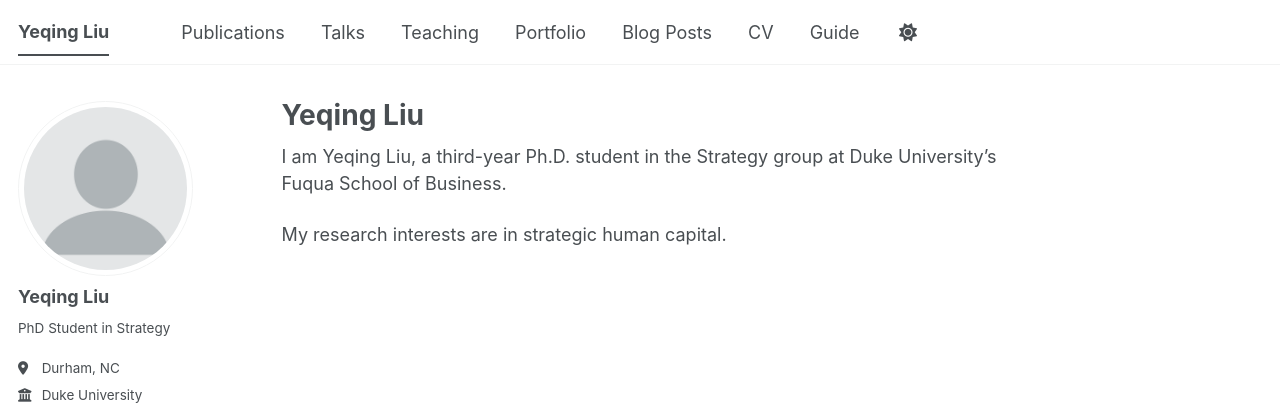
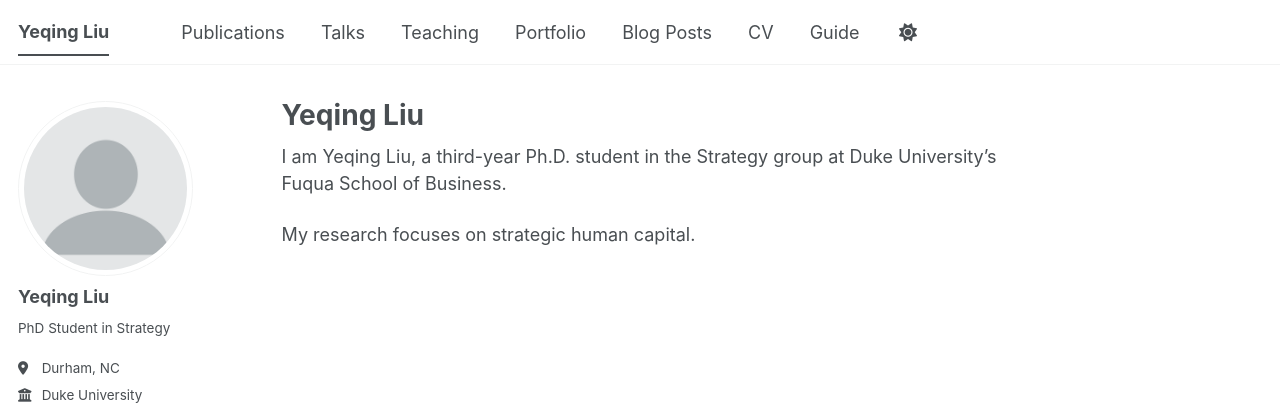
Before and after one commit to yeqing-yl-liu/yeqing-yl-liu.github.io, a Jekyll site: the page built from _pages/about.md, in a window 1280 px wide. Shown: the top 417 px of the page. Built offline with Jekyll 4.4.1, drawn with Linux system fonts in a browser that asks for light colours; a style sheet for code colours, icons or effects is not loaded.

Commit message:
Refine research interests description

```diff
--- a/_pages/about.md
+++ b/_pages/about.md
@@ -9,4 +9,4 @@ redirect_from:
 
 I am Yeqing Liu, a third-year Ph.D. student in the Strategy group at Duke University's Fuqua School of Business.
 
-My research interests are in strategic human capital.
+My research focuses on strategic human capital.
```
